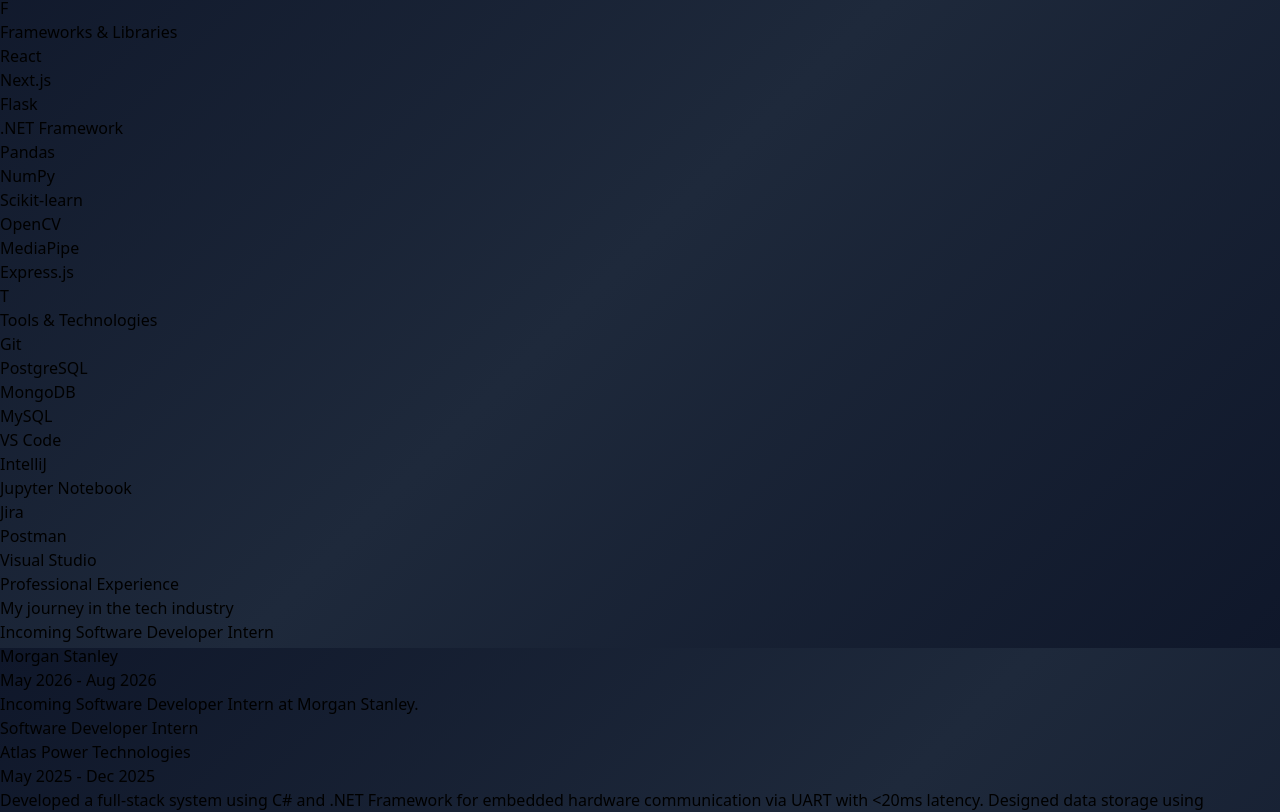
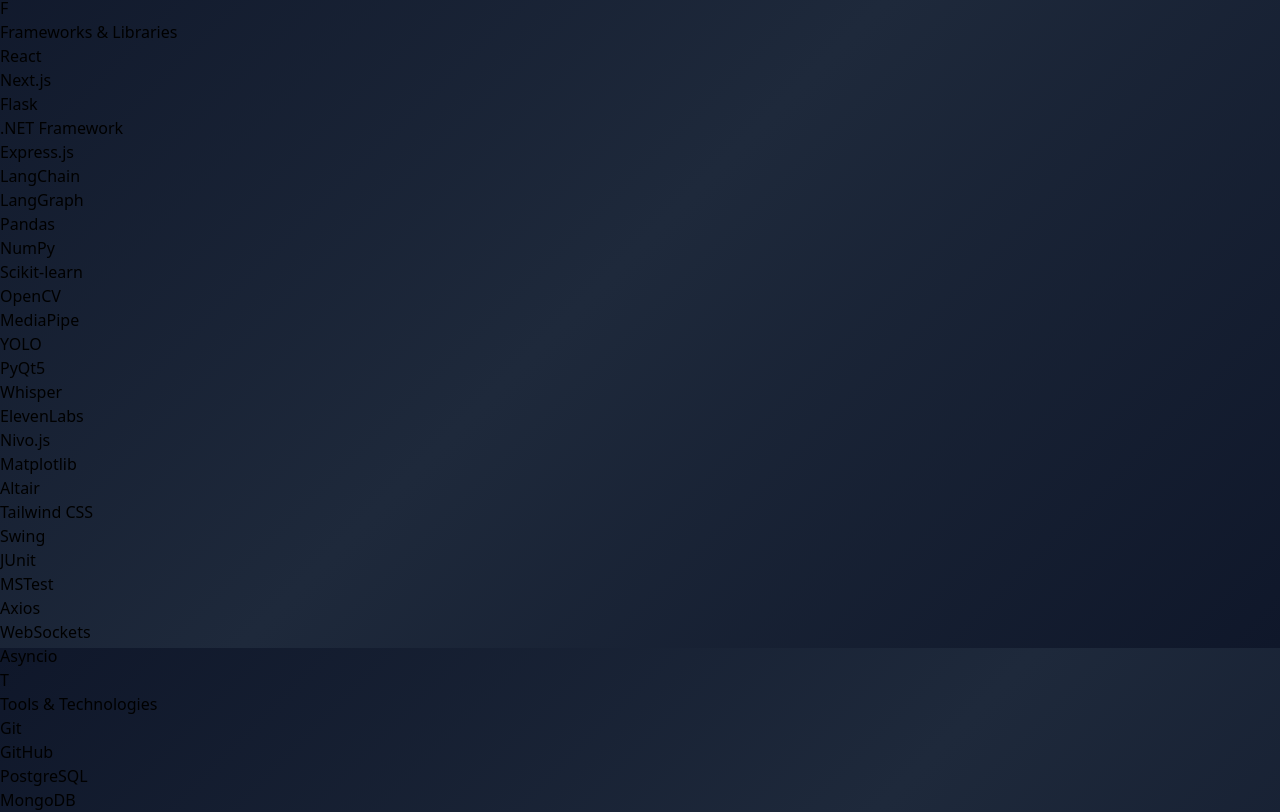
Before and after one commit to anasahmed2/personal-portfolio, a React (Vite) app: page / in a window 1280 px wide. Shown: the part 952-1764 px from the top of the page. Built offline with nearby package versions, Linux system fonts and the light colour scheme.

Commit message:
makde changes to projects and better formatting

```diff
--- a/src/components/Experience.jsx
+++ b/src/components/Experience.jsx
@@ -43,23 +43,25 @@ const Experience = () => {
 
           <div className="space-y-12">
             {experiences.map((exp, index) => (
-              <div key={index} className={`flex flex-col md:flex-row gap-8 items-center ${
+              <div key={index} className={`flex flex-col md:flex-row gap-8 items-stretch ${
                 index % 2 === 0 ? 'md:flex-row' : 'md:flex-row-reverse'
               }`}>
                 {/* Content */}
-                <div className="flex-1 glass p-8 rounded-2xl hover:bg-white/10 transition-all duration-300 group hover:scale-105">
+                <div className="flex-1 glass p-8 rounded-2xl hover:bg-white/10 transition-all duration-300 group hover:scale-105 flex flex-col justify-between">
                   <div className="flex flex-col space-y-3">
                     <h3 className="text-2xl font-bold text-white group-hover:text-transparent group-hover:bg-gradient-to-r group-hover:from-purple-400 group-hover:to-pink-400 group-hover:bg-clip-text transition-all duration-300">
                       {exp.title}
                     </h3>
-                    <p className="text-xl text-purple-400 font-medium">{exp.company}</p>
-                    <span className="text-gray-400 text-sm">{exp.period}</span>
+                    <p className="text-lg text-purple-400 font-semibold">{exp.company}</p>
+                    <span className="text-sm text-gray-400">{exp.period}</span>
                     <p className="text-gray-300 leading-relaxed pt-2">{exp.description}</p>
                   </div>
                 </div>
 
                 {/* Timeline dot */}
-                <div className="hidden md:flex w-6 h-6 bg-gradient-to-r from-purple-500 to-pink-500 rounded-full ring-4 ring-slate-900 z-10"></div>
+                <div className="hidden md:flex items-center justify-center">
+                  <div className="w-6 h-6 bg-gradient-to-r from-purple-500 to-pink-500 rounded-full ring-4 ring-slate-900 z-10"></div>
+                </div>
 
                 {/* Spacer */}
                 <div className="flex-1 hidden md:block"></div>
--- a/src/components/Projects.jsx
+++ b/src/components/Projects.jsx
@@ -9,14 +9,14 @@ const Projects = () => {
     },
     {
       title: "Exercise Form Tracker",
-      description: "Full stack application with Flask backend and React frontend. Integrated OpenCV and MediaPipe achieving 95% accuracy in motion tracking and vector angle calculations for precise exercise movement detection.",
+      description: "Full-stack application with Flask backend and React frontend. Integrated OpenCV and MediaPipe achieving 95% accuracy in motion tracking and vector angle calculations for precise exercise movement detection.",
       technologies: ["Flask", "React", "JavaScript", "CSS", "OpenCV", "MediaPipe", "Groq", "Axios"],
       link: "https://github.com/hamin2006/nwHacks2025-gymAI"
     },
     {
       title: "Smart Streetlight & Weather Monitoring System",
-      description: "Built a smart streetlight and weather station using STM32 to enable adaptive lighting, real-time environmental monitoring, and cloud data visualization. The system reduces energy use, and streams live sensor and air-quality data to a web dashboard.",
-      technologies: ["Python", "C/C++", "Flask", "JavaScript", "HTML","CSS", "React", "PostgreSQL", "Raspberry Pi", "MongoDB",],
+      description: "Built a smart streetlight and weather station using STM32 to enable adaptive lighting, real-time environmental monitoring, and cloud data visualization. Streams live sensor and air-quality data to a web dashboard for energy optimization.",
+      technologies: ["Python", "C/C++", "Flask", "JavaScript", "HTML", "CSS", "React", "PostgreSQL", "Raspberry Pi", "MongoDB"],
       link: "https://github.com/UBCSmartCity/SmartStreetLight"
     },
     {
@@ -26,7 +26,7 @@ const Projects = () => {
       link: "https://github.com/anasahmed2/Java-Projects/tree/main/project_o5c5g"
     },
     {
-      title: "Game Behaviour Analysis Model",
+      title: "Game Behavior Analysis Model",
       description: "K-Nearest Neighbors classification model using Scikit-learn to predict player experience levels. Improved accuracy from 70% to 90% through hyperparameter tuning with GridSearchCV on 300+ entry dataset.",
       technologies: ["Python", "Pandas", "Scikit-learn", "NumPy", "Altair"],
       link: "https://github.com/anasahmed2/Machine-Learning"
@@ -47,23 +47,23 @@ const Projects = () => {
           {projects.map((project, index) => (
             <div
               key={index}
-              className="glass p-6 rounded-2xl hover:bg-white/10 transition-all duration-300 group hover:scale-105 relative overflow-hidden"
+              className="glass p-6 rounded-2xl hover:bg-white/10 transition-all duration-300 group hover:scale-105 relative overflow-hidden flex flex-col"
             >
               {/* Gradient overlay on hover */}
               <div className="absolute inset-0 bg-gradient-to-br from-purple-600/20 to-pink-600/20 opacity-0 group-hover:opacity-100 transition-opacity duration-300 rounded-2xl"></div>
 
-              <div className="relative z-10">
+              <div className="relative z-10 flex flex-col h-full">
                 <h3 className="text-2xl font-bold text-white mb-3 group-hover:text-transparent group-hover:bg-gradient-to-r group-hover:from-purple-400 group-hover:to-pink-400 group-hover:bg-clip-text transition-all duration-300">
                   {project.title}
                 </h3>
-                <p className="text-gray-300 mb-4 leading-relaxed">
+                <p className="text-gray-300 mb-4 leading-relaxed flex-grow">
                   {project.description}
                 </p>
-                <div className="flex flex-wrap gap-2 mb-6">
+                <div className="flex flex-wrap gap-2 mb-4">
                   {project.technologies.map((tech, techIndex) => (
                     <span
                       key={techIndex}
-                      className="bg-purple-500/20 text-purple-300 text-sm px-3 py-1 rounded-full border border-purple-500/30"
+                      className="bg-purple-500/20 text-purple-300 text-xs px-3 py-1 rounded-full border border-purple-500/30 whitespace-nowrap"
                     >
                       {tech}
                     </span>
@@ -71,6 +71,8 @@ const Projects = () => {
                 </div>
                 <a
                   href={project.link}
+                  target="_blank"
+                  rel="noopener noreferrer"
                   className="inline-flex items-center gap-2 text-purple-400 hover:text-purple-300 font-medium transition-colors duration-300"
                 >
                   View Project
--- a/src/components/Skills.jsx
+++ b/src/components/Skills.jsx
@@ -7,11 +7,11 @@ const Skills = () => {
     },
     {
       title: "Frameworks & Libraries",
-      skills: ["React", "Next.js", "Flask", ".NET Framework", "Pandas", "NumPy", "Scikit-learn", "OpenCV", "MediaPipe", "Express.js"]
+      skills: ["React", "Next.js", "Flask", ".NET Framework", "Express.js", "LangChain", "LangGraph", "Pandas", "NumPy", "Scikit-learn", "OpenCV", "MediaPipe", "YOLO", "PyQt5", "Whisper", "ElevenLabs", "Nivo.js", "Matplotlib", "Altair", "Tailwind CSS", "Swing", "JUnit", "MSTest", "Axios", "WebSockets", "Asyncio"]
     },
     {
       title: "Tools & Technologies",
-      skills: ["Git", "PostgreSQL", "MongoDB", "MySQL", "VS Code", "IntelliJ", "Jupyter Notebook", "Jira", "Postman", "Visual Studio"]
+      skills: ["Git", "GitHub", "PostgreSQL", "MongoDB", "MySQL", "VS Code", "IntelliJ", "Visual Studio", "Jupyter Notebook", "Jira", "Postman", "Raspberry Pi", "STM32", "TI AM243x", "UART", "Modbus", "LiDAR", "AprilTags", "GridSearchCV"]
     }
   ]
 
@@ -43,10 +43,10 @@ const Skills = () => {
                 {category.skills.map((skill, skillIndex) => (
                   <div
                     key={skillIndex}
-                    className="flex items-center gap-2 text-gray-300 hover:text-purple-400 transition-colors duration-300"
+                    className="flex items-center gap-2 text-gray-300 hover:text-purple-400 transition-colors duration-300 group cursor-default"
                   >
-                    <div className="w-2 h-2 bg-gradient-to-r from-purple-500 to-pink-500 rounded-full"></div>
-                    <span>{skill}</span>
+                    <div className="w-2 h-2 bg-gradient-to-r from-purple-500 to-pink-500 rounded-full group-hover:scale-125 transition-transform"></div>
+                    <span className="text-sm">{skill}</span>
                   </div>
                 ))}
               </div>
```
Also changed, not shown: 2 other files (tests, documents, lock files or other folders).
